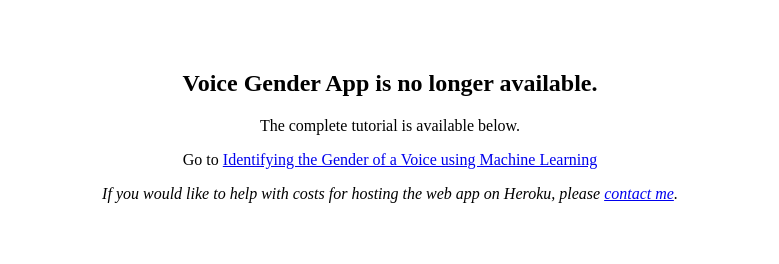
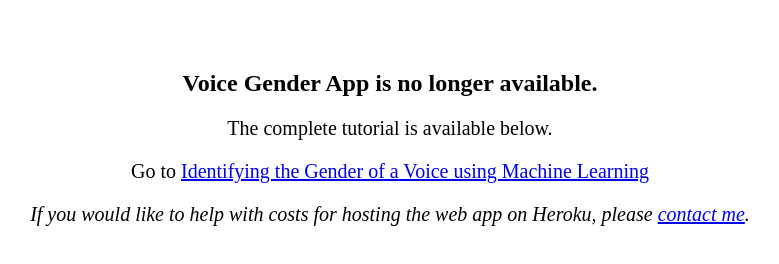
Before and after one commit to primaryobjects/primaryobjects.github.com, a plain HTML site: page voicegender-redirect.html in a window 1280 px wide. Shown: the whole page, without its empty margins (250-1029 px from the left). Drawn offline with Linux system fonts and the light colour scheme.

Commit message:
Update voicegender-redirect.html

```diff
--- a/voicegender-redirect.html
+++ b/voicegender-redirect.html
@@ -8,8 +8,8 @@
   </head>
   <body>
 	<h2 style="text-align: center; padding-top: 50px; display: block;">Voice Gender App is no longer available.</h2>
-  	<p style="text-align: center;">The complete tutorial is available below.</p>
-	<p style='text-align: center;'>Go to <a href="https://www.primaryobjects.com/2016/06/22/identifying-the-gender-of-a-voice-using-machine-learning/" target="_blank">Identifying the Gender of a Voice using Machine Learning</a></p>
-  	<p style="text-align: center;"><i>If you would like to help with costs for hosting the web app on Heroku, please <a href="https://www.primaryobjects.com/contact/" target="_blank">contact me</a>.</i></p>
+  	<p style="text-align: center; font-size: 20px;">The complete tutorial is available below.</p>
+	<p style='text-align: center; font-size: 20px;'>Go to <a href="https://www.primaryobjects.com/2016/06/22/identifying-the-gender-of-a-voice-using-machine-learning/" target="_blank">Identifying the Gender of a Voice using Machine Learning</a></p>
+  	<p style="text-align: center; font-size: 20px;"><i>If you would like to help with costs for hosting the web app on Heroku, please <a href="https://www.primaryobjects.com/contact/" target="_blank">contact me</a>.</i></p>
   </body>
 </html>
```
